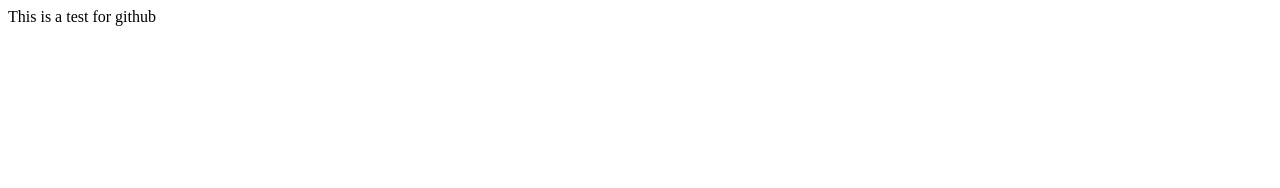
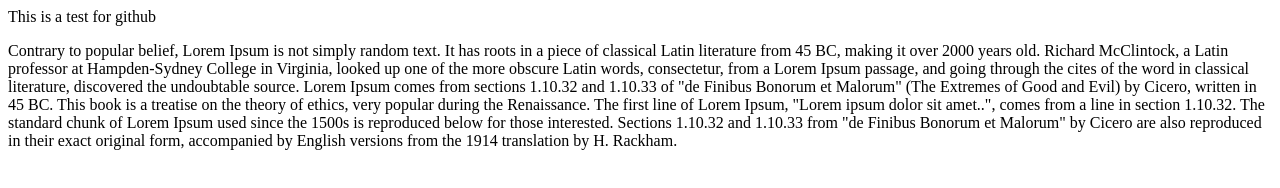
Before and after one commit to faadeola/learn-git, a plain HTML site: page index.html in a window 1280 px wide. Drawn offline with Linux system fonts and the light colour scheme.

Commit message:
-m 'New Paragraph' -m 'Added new paragraph to the index.html file'

```diff
--- a/index.html
+++ b/index.html
@@ -1 +1,14 @@
 <hi> This is a test for github </hi>
+<p>
+    Contrary to popular belief, Lorem Ipsum is not simply random text. It has roots in a piece of classical Latin literature
+    from 45 BC, making it over 2000 years old. Richard McClintock, a Latin professor at Hampden-Sydney College in Virginia,
+    looked up one of the more obscure Latin words, consectetur, from a Lorem Ipsum passage, and going through the cites of the
+    word in classical literature, discovered the undoubtable source. Lorem Ipsum comes from sections 1.10.32 and 1.10.33 of
+    "de Finibus Bonorum et Malorum" (The Extremes of Good and Evil) by Cicero, written in 45 BC.
+    This book is a treatise on the theory of ethics, very popular during the Renaissance. The first line of Lorem Ipsum,
+    "Lorem ipsum dolor sit amet..", comes from a line in section 1.10.32.
+
+    The standard chunk of Lorem Ipsum used since the 1500s is reproduced below for those interested. Sections 1.10.32 and 1.10.33 from "de Finibus Bonorum et Malorum"
+    by Cicero are also reproduced in their exact original form, accompanied by English versions from the 1914 translation by
+    H. Rackham.
+</p>
```
